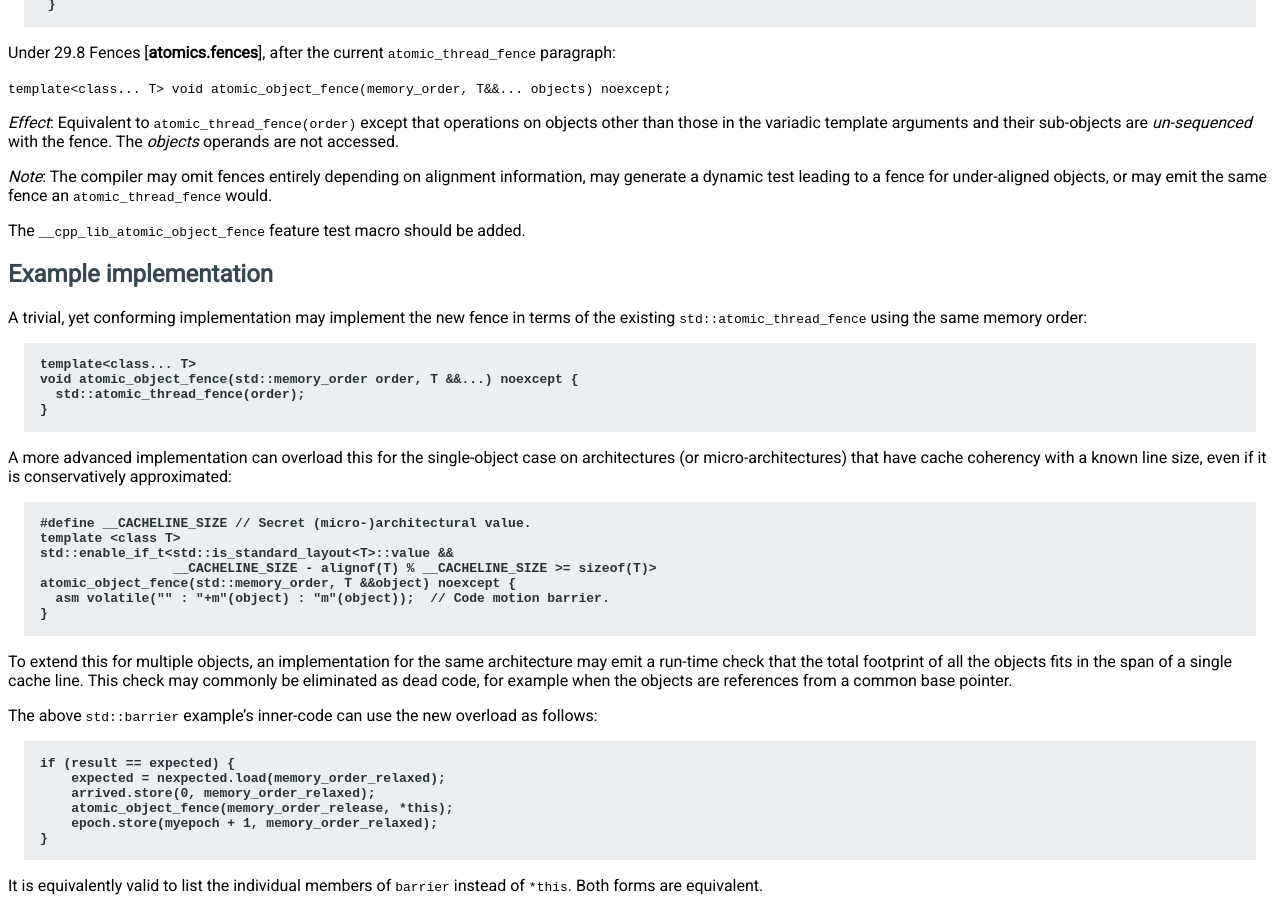
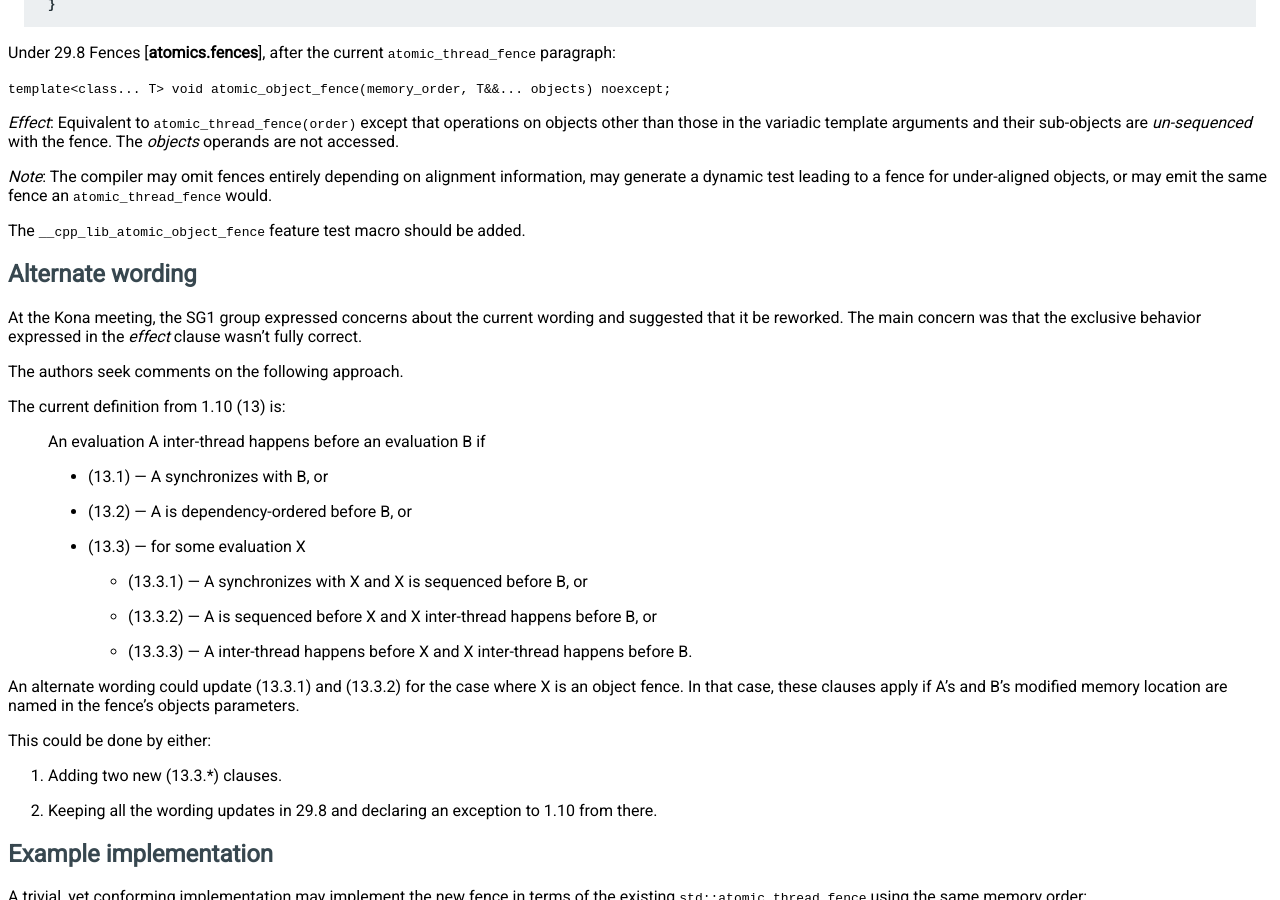
Before and after one commit to jfbastien/papers, a Sphinx documentation site: the page built from source/D0153.rst, in a window 1280 px wide and 900 px high, scrolled down 1573 px. Built offline with Sphinx 7.4.7, drawn with Linux system fonts in a browser that asks for light colours.

Commit message:
Update for Kona SG1 comments, still open for discussion.

```diff
--- a/source/D0153.rst
+++ b/source/D0153.rst
@@ -111,6 +111,38 @@ information, may generate a dynamic test leading to a fence for under-aligned
 objects, or may emit the same fence an ``atomic_thread_fence`` would.
 
 The ``__cpp_lib_atomic_object_fence`` feature test macro should be added.
+
+-----------------
+Alternate wording
+-----------------
+
+At the Kona meeting, the SG1 group expressed concerns about the current wording
+and suggested that it be reworked. The main concern was that the exclusive
+behavior expressed in the *effect* clause wasn't fully correct.
+
+The authors seek comments on the following approach.
+
+The current definition from 1.10 (13) is:
+
+  An evaluation A inter-thread happens before an evaluation B if
+
+  * (13.1) — A synchronizes with B, or
+  * (13.2) — A is dependency-ordered before B, or
+  * (13.3) — for some evaluation X
+
+    - (13.3.1) — A synchronizes with X and X is sequenced before B, or
+    - (13.3.2) — A is sequenced before X and X inter-thread happens before B, or
+    - (13.3.3) — A inter-thread happens before X and X inter-thread happens before B.
+
+An alternate wording could update (13.3.1) and (13.3.2) for the case where X is
+an object fence. In that case, these clauses apply if A's and B's modified
+memory location are named in the fence's objects parameters.
+
+This could be done by either:
+
+1. Adding two new (13.3.*) clauses.
+2. Keeping all the wording updates in 29.8 and declaring an exception to 1.10
+   from there.
 
 ----------------------
 Example implementation
```
Also changed, not shown: other parts of source/D0153.rst (+1 -1 lines).
